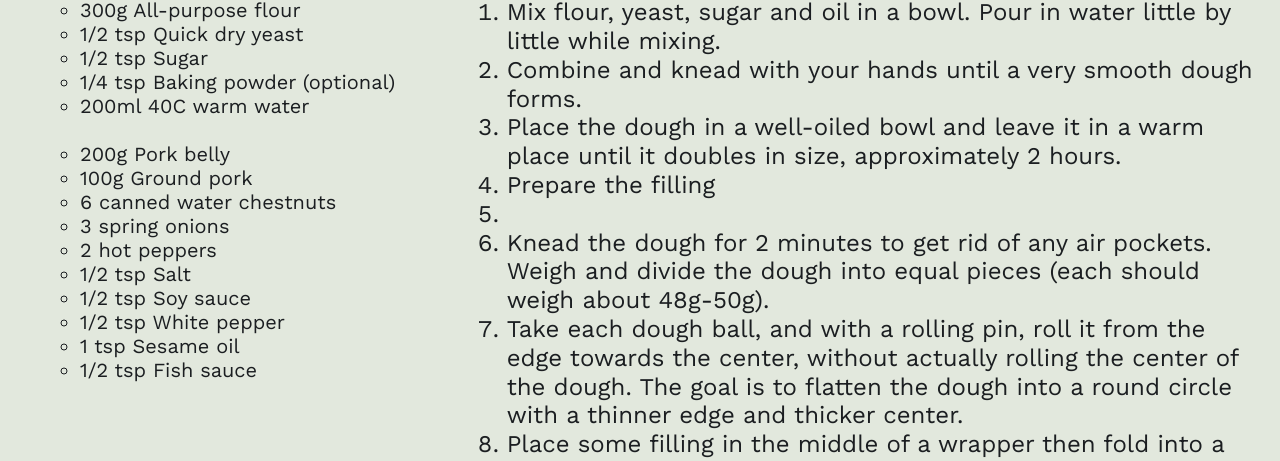
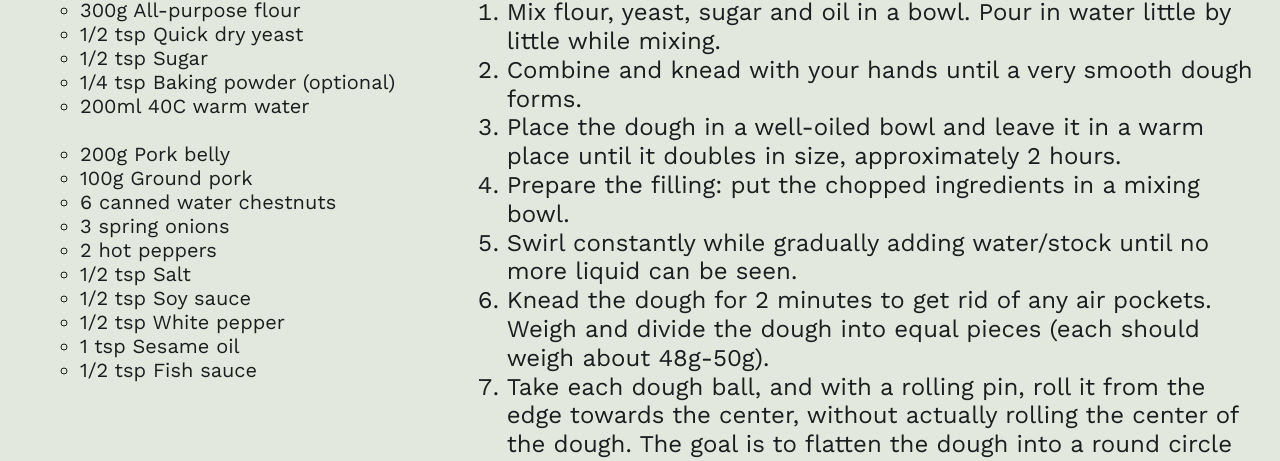
Before and after one commit to ally94maha/ricettario, a plain HTML site: page baozi1.htm in a window 1280 px wide. Shown: the part 614-1075 px from the top of the page. Drawn offline with nearby package versions, Linux system fonts and the light colour scheme.

Commit message:
Update baozi1.htm

```diff
--- a/baozi1.htm
+++ b/baozi1.htm
@@ -57,8 +57,8 @@
 					<li>Mix flour, yeast, sugar and oil in a bowl. Pour in water little by little while mixing.</li>
 					<li>Combine and knead with your hands until a very smooth dough forms.</li>
 					<li>Place the dough in a well-oiled bowl and leave it in a warm place until it doubles in size, approximately 2 hours.</li>
-					<li>Prepare the filling</li>
-					<li></li>
+					<li>Prepare the filling: put the chopped ingredients in a mixing bowl.</li>
+					<li>Swirl constantly while gradually adding water/stock until no more liquid can be seen.</li>
 					<li>Knead the dough for 2 minutes to get rid of any air pockets. Weigh and divide the dough into equal pieces (each should weigh about 48g-50g).</li>
 					<li>Take each dough ball, and with a rolling pin, roll it from the edge towards the center, without actually rolling the center of the dough. The goal is to flatten the dough into a round circle with a thinner edge and thicker center. </li>
 					<li>Place some filling in the middle of a wrapper then fold into a bao shape.</li>
```
